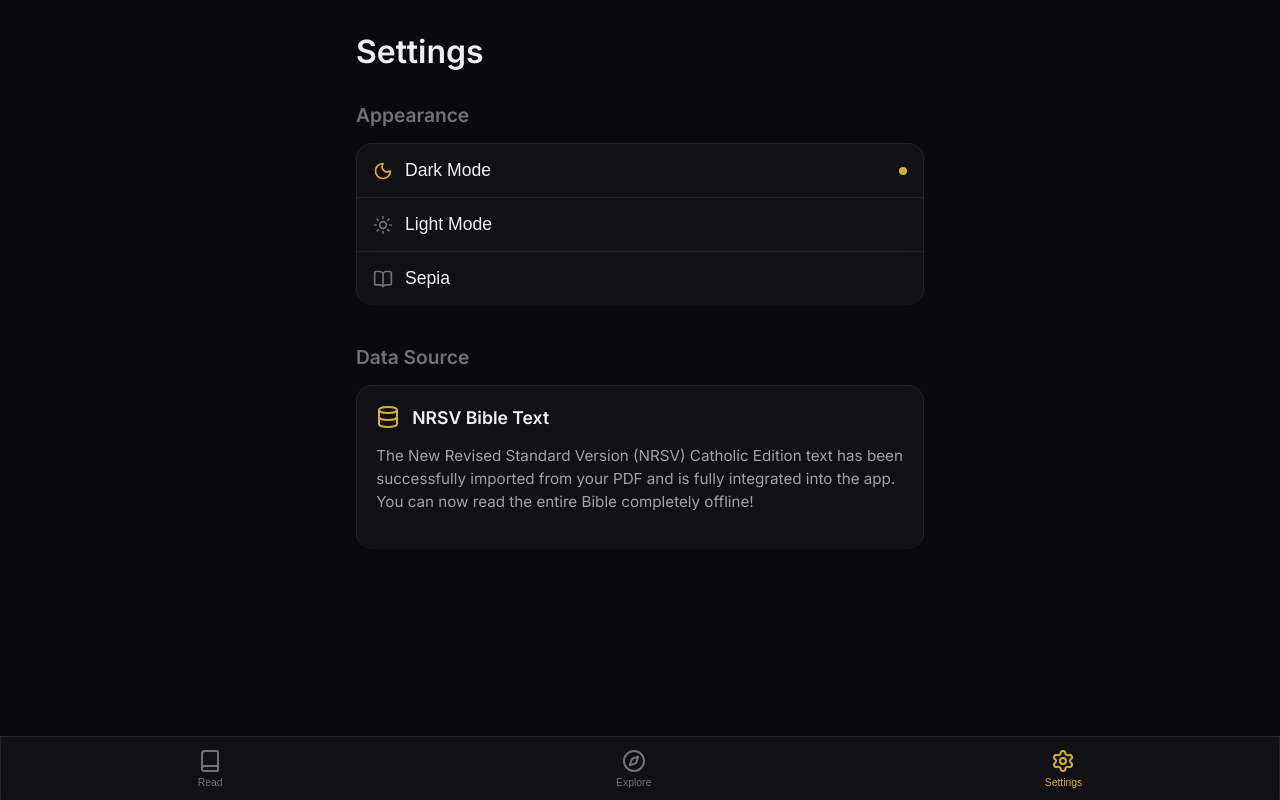
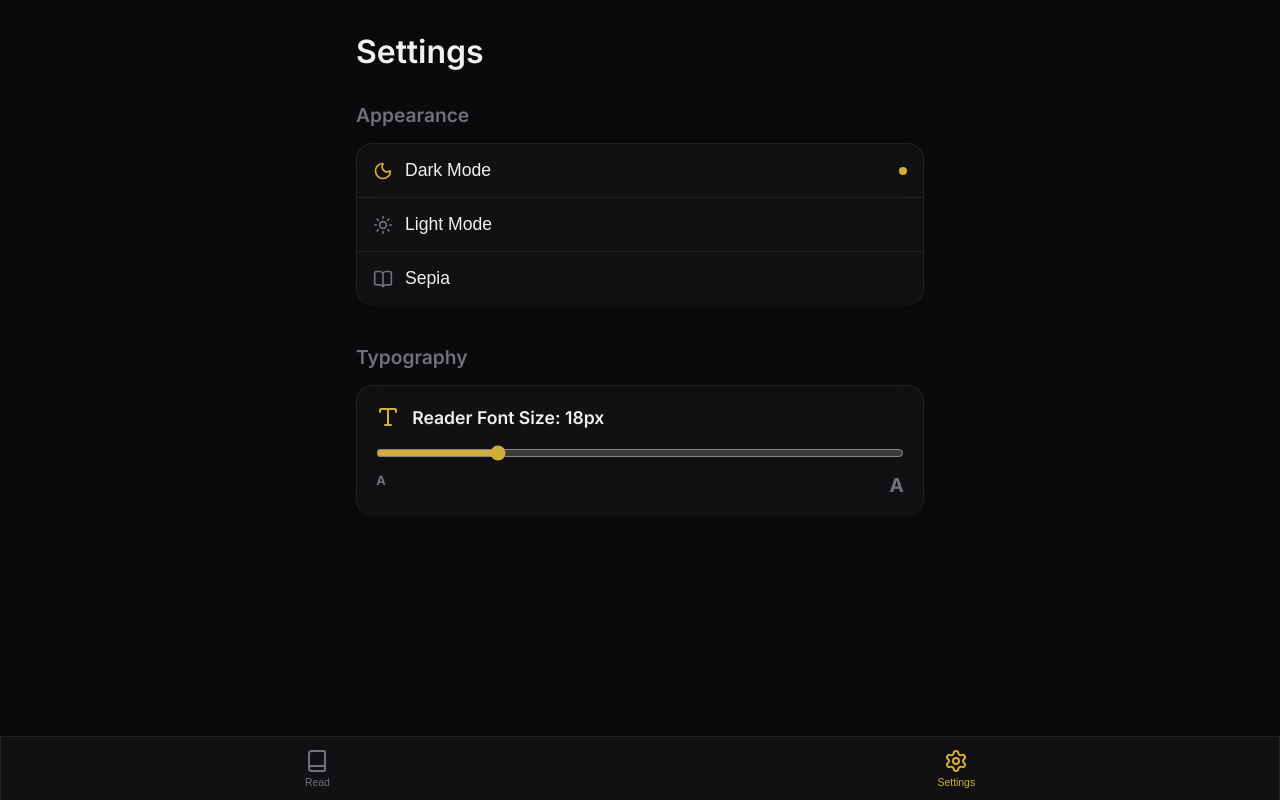
Before and after one commit to NGJ14/Catholic, a React (Vite) app: page /settings in a window 1280 px wide. Built offline with nearby package versions, Linux system fonts and the light colour scheme.

Commit message:
Update settings UI and remove explore tab

```diff
--- a/src/App.tsx
+++ b/src/App.tsx
@@ -13,7 +13,6 @@ const BottomNav = () => {
 
   const navItems = [
     { path: '/', icon: <Book size={24} />, label: 'Read' },
-    { path: '/explore', icon: <Compass size={24} />, label: 'Explore' },
     { path: '/settings', icon: <SettingsIcon size={24} />, label: 'Settings' }
   ];
 
@@ -73,8 +72,6 @@ function App() {
           <Route path="/book/:bookId" element={<ChaptersPage />} />
           <Route path="/read/:bookId/:chapter" element={<ReaderPage />} />
           <Route path="/settings" element={<SettingsPage />} />
-          {/* Explore is a placeholder for future features */}
-          <Route path="/explore" element={<div style={{padding: '2rem', textAlign:'center'}}><h2>Explore</h2><p style={{color:'var(--text-muted)'}}>Daily verses and plans coming soon.</p></div>} />
         </Routes>
       </div>
       <BottomNav />
--- a/src/pages/SettingsPage.tsx
+++ b/src/pages/SettingsPage.tsx
@@ -1,8 +1,9 @@
 import { useState } from 'react';
-import { Moon, Sun, BookOpen, Database } from 'lucide-react';
+import { Moon, Sun, BookOpen, Type } from 'lucide-react';
 
 export default function SettingsPage() {
   const [theme, setTheme] = useState(localStorage.getItem('bible-theme') || 'dark');
+  const [fontSize, setFontSize] = useState(() => parseInt(localStorage.getItem('bible-font-size') || '18'));
 
   const updateTheme = (newTheme: string) => {
     setTheme(newTheme);
@@ -67,15 +68,29 @@ export default function SettingsPage() {
       </section>
 
       <section style={{ marginBottom: '2.5rem' }}>
-        <h2 style={{ fontSize: '1.2rem', marginBottom: '1rem', color: 'var(--text-muted)' }}>Data Source</h2>
+        <h2 style={{ fontSize: '1.2rem', marginBottom: '1rem', color: 'var(--text-muted)' }}>Typography</h2>
         <div className="glass-panel" style={{ borderRadius: '16px', padding: '1.2rem' }}>
           <div style={{ display: 'flex', alignItems: 'center', gap: '12px', marginBottom: '1rem' }}>
-            <Database size={24} color="var(--accent-gold)" />
-            <h3 style={{ margin: 0, fontSize: '1.1rem' }}>NRSV Bible Text</h3>
+            <Type size={24} color="var(--accent-gold)" />
+            <h3 style={{ margin: 0, fontSize: '1.1rem' }}>Reader Font Size: {fontSize}px</h3>
           </div>
-          <p style={{ color: 'var(--text-secondary)', lineHeight: 1.5, marginBottom: '1rem', fontSize: '0.95rem' }}>
-            The New Revised Standard Version (NRSV) Catholic Edition text has been successfully imported from your PDF and is fully integrated into the app. You can now read the entire Bible completely offline!
-          </p>
+          <input
+            type="range"
+            min="14"
+            max="32"
+            step="2"
+            value={fontSize}
+            onChange={(e) => {
+              const newSize = e.target.value;
+              setFontSize(parseInt(newSize));
+              localStorage.setItem('bible-font-size', newSize);
+            }}
+            style={{ width: '100%', accentColor: 'var(--accent-gold)', cursor: 'pointer' }}
+          />
+          <div style={{ display: 'flex', justifyContent: 'space-between', marginTop: '0.5rem', color: 'var(--text-muted)', fontSize: '0.8rem', fontWeight: 'bold' }}>
+            <span>A</span>
+            <span style={{ fontSize: '1.2rem' }}>A</span>
+          </div>
         </div>
       </section>
     </div>
```
